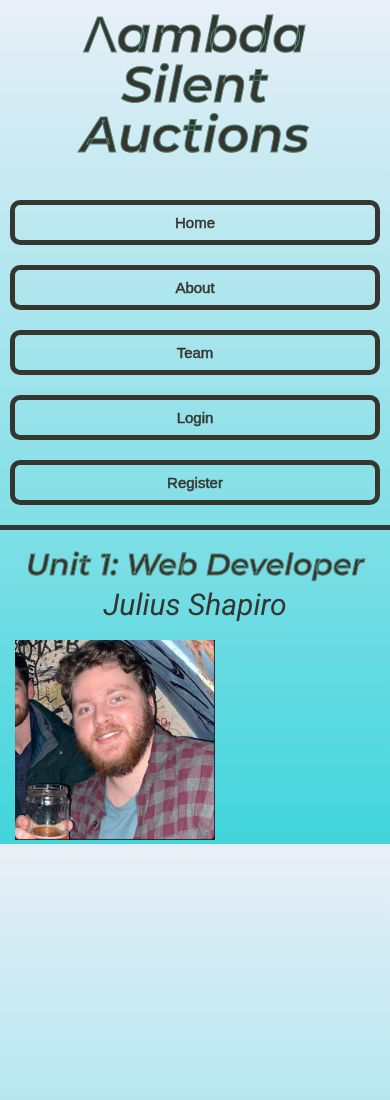
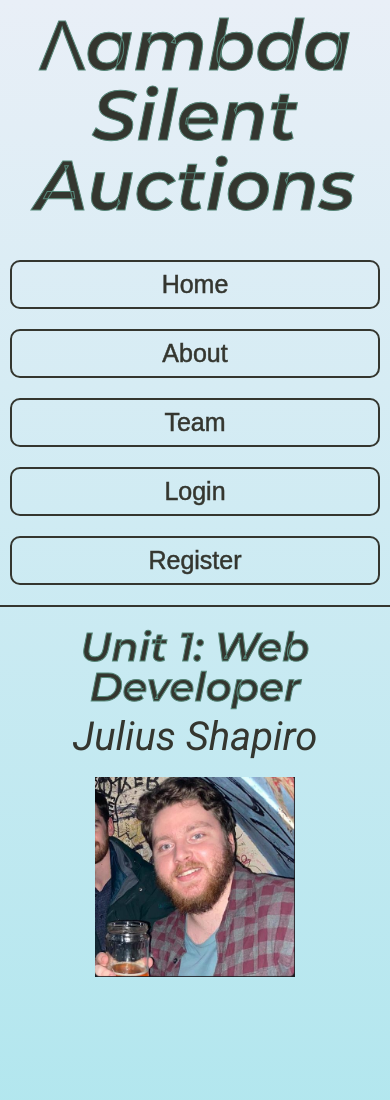
Before and after one commit to juliusheese/Project-1, a plain HTML site: page team.html in a window 390 px wide. Shown: the top 1100 px of the page. Drawn offline with Linux system fonts and the light colour scheme.

Commit message:
style changes

```diff
--- a/styles.css
+++ b/styles.css
@@ -127,7 +127,7 @@ body {
     color: #34362F;
     background-color: #41D5DC;
     background-image: linear-gradient(0deg, #41D5DC 0%, #E9EFF7 100%);
-    height: 100vh;
+    height: 100%;
 }
 
 ol,
@@ -187,7 +187,7 @@ nav a {
     -webkit-text-stroke: 0.05rem #34362F;
     font-family: Arial, Helvetica, sans-serif;
     padding: 1rem;
-    border: 0.5rem #34362F;
+    border: 0.2rem #34362F;
     margin: 1rem;
     border-style: solid;
     border-radius: 1rem;
@@ -196,11 +196,12 @@ nav a {
 nav a:hover {
     border: 0.5rem #C05934;
     padding: 1rem;
-    border: 0.5rem #C05934;
+    border: 0.2rem #C05934;
     margin: 1rem;
     background-color: #C05934;
     border-style: solid;
     border-radius: 1rem;
+    color: #E9EFF7;
 }
 
 .container {
@@ -220,7 +221,7 @@ nav a:hover {
 
 .container div {
     padding: 1rem;
-    border: 0.5rem #34362F;
+    border: 0.2rem #34362F;
     margin: 1rem;
     border-style: solid;
     border-radius: 1rem;
@@ -233,7 +234,16 @@ p {
     text-align: center;
 }
 
-@media (max-width: 600px) {
+.about {
+    margin-top: 20rem;
+}
+
+.container div img {
+    margin-left: auto;
+    margin-right: auto;
+}
+
+@media (max-width: 800px) {
     nav {
         flex-direction: column;
     }
@@ -242,3 +252,45 @@ p {
         align-content: center;
     }
 }
+
+@media (max-width: 500px) {
+    nav {
+        flex-direction: column;
+    }
+    .container {
+        flex-direction: column;
+        align-content: center;
+    }
+    h2 {
+        font-size: 4rem;
+    }
+    h1 {
+        font-size: 7rem;
+    }
+    p {
+        font-size: 4rem;
+    }
+    nav a {
+        color: #34362F;
+        text-decoration: none;
+        flex-grow: 5;
+        font-size: 2.5rem;
+        -webkit-text-stroke: 0.05rem #34362F;
+        font-family: Arial, Helvetica, sans-serif;
+        padding: 1rem;
+        border: 0.2rem #34362F;
+        margin: 1rem;
+        border-style: solid;
+        border-radius: 1rem;
+    }
+    nav a:hover {
+        border: 0.5rem #C05934;
+        padding: 1rem;
+        border: 0.2rem #C05934;
+        margin: 1rem;
+        background-color: #C05934;
+        border-style: solid;
+        border-radius: 1rem;
+        color: #E9EFF7;
+    }
+}
--- a/team.html
+++ b/team.html
@@ -41,6 +41,7 @@
                         <h2>Unit 4: Back End</h2>
                         <p> Aziz and Kim B </p>
                         <img src="images/kim.png">
+                        <img src="images/faisal.png">
                     </div>
             </div>
             <Footer>
```
Also changed, not shown: about.html (+5 -3 lines).
